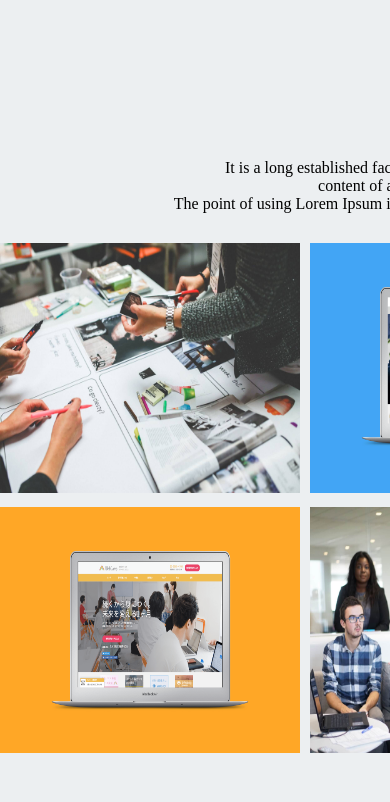
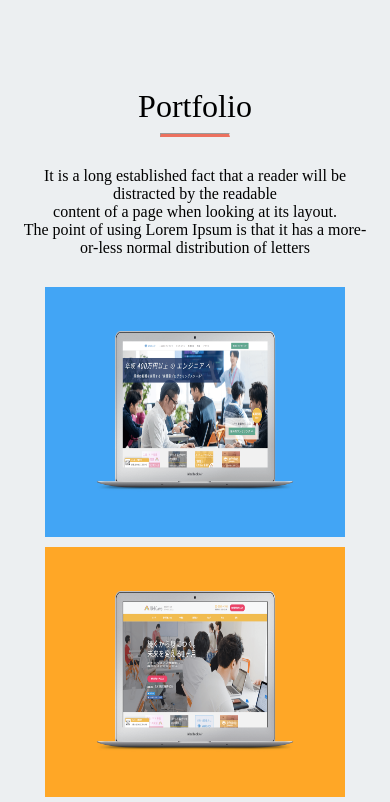
Before and after one commit to takahashiitsuki/mysite, a plain HTML site: page index.html in a window 390 px wide. Shown: the part 722-1524 px from the top of the page. Drawn offline with Linux system fonts and the light colour scheme.

Commit message:
[Finish]responsive-portfolio

```diff
--- a/index.html
+++ b/index.html
@@ -47,11 +47,11 @@
           The point of using Lorem Ipsum is that it has a more-or-less normal distribution of letters
         </div>
         <div class="portfolio-images">
-          <img class="portfolio-image" src="img/sketch.jpg"/>
+          <img class="portfolio-image reduction" src="img/sketch.jpg"/>
           <img class="portfolio-image" src="img/websuku.png"/>
-          <img class="portfolio-image" src="img/write.jpg"/>
+          <img class="portfolio-image reduction" src="img/write.jpg"/>
           <img class="portfolio-image" src="img/webcamp.png"/>
-          <img class="portfolio-image" src="img/talk.jpg"/>
+          <img class="portfolio-image reduction" src="img/talk.jpg"/>
           <img class="portfolio-image" src="img/webcamp-mother.png"/>
         </div>
       </div>
--- a/style.css
+++ b/style.css
@@ -350,10 +350,23 @@ footer {
     font-size: 18px;
   }
 
-  .title {
+  .portfolio {
     width: 90%;
-    margin: 0 auto;
-    font-size: 32px;
+  }
+
+  .reduction {
+    display: none;
+  }
+
+  .portfolio-images {
+    width: auto;
+    height: auto;
+    display: flex;
+    flex-direction: column;
+  }
+
+  .portfolio-image {
+    margin: 0 auto 10px;
   }
 
 }
```
